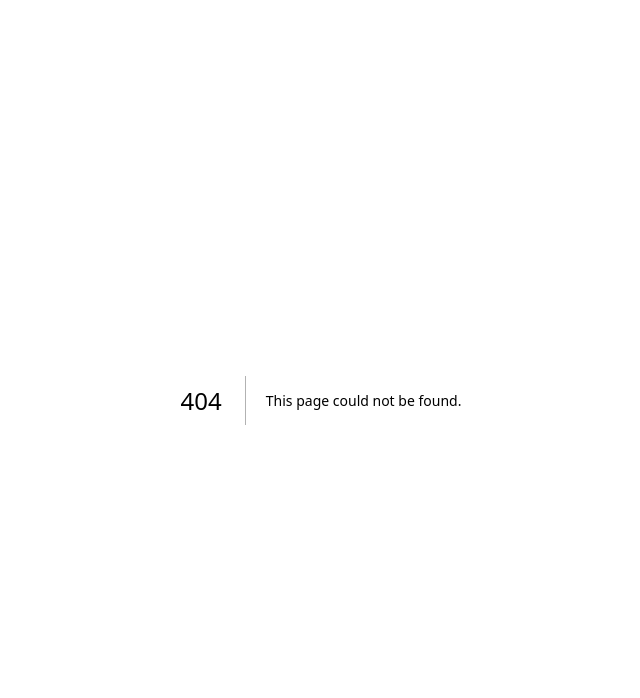
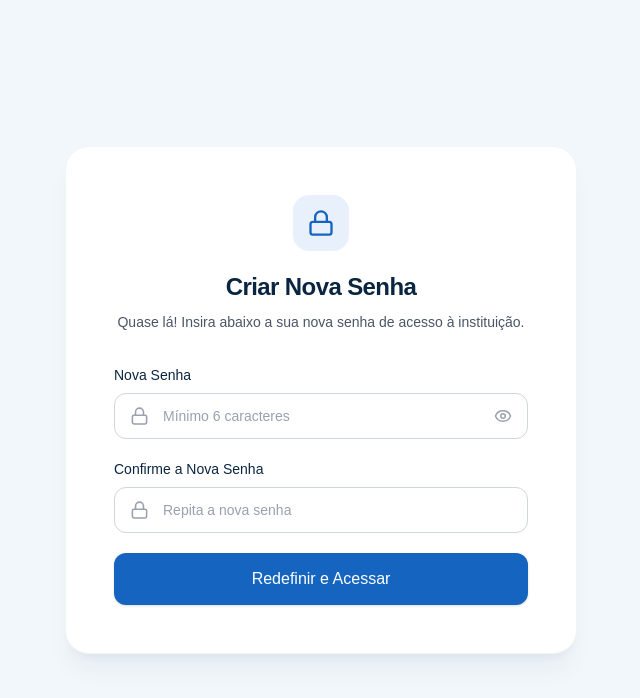
Before and after one commit to MiguelHelen/S.A.S.P.I-Sistema-de-Acompanhamento-de-Saude-para-Pessoas-Idosas-, a Next.js app: page /redefinir-senha in a window 1280 px wide. Before the commit this address had no page. Shown: the top 698 px of the page, without its empty margins (319-959 px from the left). Built offline with nearby package versions, Linux system fonts and the light colour scheme; no server answers.

Commit message:
feat(frontend): cria tela de definicao de nova senha via token

```diff
--- /dev/null
+++ b/src/app/redefinir-senha/page.tsx
@@ -0,0 +1,165 @@
+"use client";
+
+import { useState, useEffect } from "react";
+import { useRouter } from "next/navigation";
+import Link from "next/link";
+import { Lock, Loader2, CheckCircle2, AlertCircle, Eye, EyeOff } from "lucide-react";
+import { createClient } from "@supabase/supabase-js";
+
+const supabaseUrl = process.env.NEXT_PUBLIC_SUPABASE_URL || "";
+const supabaseKey = process.env.NEXT_PUBLIC_SUPABASE_ANON_KEY || "";
+const supabase = createClient(supabaseUrl, supabaseKey);
+
+export default function RedefinirSenha() {
+  const router = useRouter();
+
+  const [senha, setSenha] = useState("");
+  const [confirmarSenha, setConfirmarSenha] = useState("");
+  const [mostrarSenha, setMostrarSenha] = useState(false);
+  const [loading, setLoading] = useState(false);
+  const [sucesso, setSucesso] = useState(false);
+  const [erro, setErro] = useState("");
+
+  // O Supabase Auth intercepta o token na URL e loga o usuário automaticamente se o link for válido.
+  useEffect(() => {
+    const hash = window.location.hash;
+    if (hash && hash.includes("error_description")) {
+      const params = new URLSearchParams(hash.substring(1));
+      const errMsg = params.get("error_description");
+      if (errMsg) setErro("Link inválido ou expirado. Por favor, solicite um novo e-mail de recuperação.");
+    }
+  }, []);
+
+  async function handleReset(e: React.FormEvent) {
+    e.preventDefault();
+    setErro("");
+
+    if (senha.length < 6) {
+      setErro("A senha deve ter no mínimo 6 caracteres.");
+      return;
+    }
+
+    if (senha !== confirmarSenha) {
+      setErro("As senhas informadas não coincidem.");
+      return;
+    }
+
+    setLoading(true);
+
+    try {
+      const { error } = await supabase.auth.updateUser({
+        password: senha
+      });
+
+      if (error) {
+        throw new Error(error.message);
+      }
+
+      setSucesso(true);
+      // Remove a sessão do usuário temporário para obrigá-lo a fazer login com a nova senha
+      await supabase.auth.signOut();
+
+      setTimeout(() => {
+        router.push("/login");
+      }, 3000);
+
+    } catch (err: any) {
+      setErro(err.message || "Erro ao atualizar a senha. O link pode ter expirado.");
+    } finally {
+      setLoading(false);
+    }
+  }
+
+  return (
+    <main className="min-h-screen bg-[#F2F7FB] px-4 py-8 md:px-8">
+      <div className="mx-auto flex min-h-[calc(100vh-4rem)] max-w-lg items-center justify-center">
+        <div className="w-full rounded-3xl border border-gray-100 bg-white p-8 shadow-xl shadow-blue-950/5 sm:p-12">
+
+          <div className="text-center">
+            <div className="mx-auto flex h-14 w-14 items-center justify-center rounded-2xl bg-[#E8F1FB] text-[#1565C0]">
+              <Lock size={28} />
+            </div>
+            <h1 className="mt-5 text-2xl font-bold tracking-tight text-[#0A2540]">
+              Criar Nova Senha
+            </h1>
+            <p className="mt-2 text-sm leading-relaxed text-gray-600">
+              Quase lá! Insira abaixo a sua nova senha de acesso à instituição.
+            </p>
+          </div>
+
+          {sucesso ? (
+            <div className="mt-8 rounded-2xl border border-emerald-200 bg-emerald-50 p-6 text-center">
+              <CheckCircle2 size={32} className="mx-auto text-emerald-600" />
+              <h2 className="mt-4 font-semibold text-emerald-800">Senha atualizada com sucesso!</h2>
+              <p className="mt-2 text-sm leading-relaxed text-emerald-700">
+                Você será redirecionado para a tela de login em instantes.
+              </p>
+              <Link href="/login" className="mt-4 inline-block text-sm font-medium text-[#1565C0] hover:underline">
+                Ir para o Login agora
+              </Link>
+            </div>
+          ) : (
+            <form onSubmit={handleReset} className="mt-8 space-y-5">
+              {erro && (
+                <div className="flex items-center gap-3 rounded-xl bg-red-50 p-4 text-red-700">
+                  <AlertCircle size={20} className="shrink-0 text-red-600" />
+                  <p className="text-sm font-medium">{erro}</p>
+                </div>
+              )}
+
+              <div>
+                <label htmlFor="novaSenha" className="mb-2 block text-sm font-medium text-[#0A2540]">Nova Senha</label>
+                <div className="relative">
+                  <Lock size={19} className="absolute left-4 top-1/2 -translate-y-1/2 text-gray-400" />
+                  <input
+                    id="novaSenha"
+                    type={mostrarSenha ? "text" : "password"}
+                    required
+                    minLength={6}
+                    value={senha}
+                    onChange={(e) => setSenha(e.target.value)}
+                    placeholder="Mínimo 6 caracteres"
+                    className="w-full rounded-xl border border-gray-300 bg-white py-3 pl-12 pr-12 text-sm text-gray-800 placeholder:text-gray-400 outline-none transition focus:border-[#1565C0] focus:ring-4 focus:ring-[#1565C0]/10"
+                  />
+                  <button
+                    type="button"
+                    onClick={() => setMostrarSenha(!mostrarSenha)}
+                    className="absolute right-4 top-1/2 -translate-y-1/2 text-gray-400 hover:text-[#0A2540] transition"
+                  >
+                    {mostrarSenha ? <EyeOff size={18} /> : <Eye size={18} />}
+                  </button>
+                </div>
+              </div>
+
+              <div>
+                <label htmlFor="confirmaSenha" className="mb-2 block text-sm font-medium text-[#0A2540]">Confirme a Nova Senha</label>
+                <div className="relative">
+                  <Lock size={19} className="absolute left-4 top-1/2 -translate-y-1/2 text-gray-400" />
+                  <input
+                    id="confirmaSenha"
+                    type={mostrarSenha ? "text" : "password"}
+                    required
+                    minLength={6}
+                    value={confirmarSenha}
+                    onChange={(e) => setConfirmarSenha(e.target.value)}
+                    placeholder="Repita a nova senha"
+                    className="w-full rounded-xl border border-gray-300 bg-white py-3 pl-12 pr-12 text-sm text-gray-800 placeholder:text-gray-400 outline-none transition focus:border-[#1565C0] focus:ring-4 focus:ring-[#1565C0]/10"
+                  />
+                </div>
+              </div>
+
+              <button
+                type="submit"
+                disabled={loading}
+                className="flex w-full items-center justify-center gap-2 rounded-xl bg-[#1565C0] px-5 py-3.5 font-medium text-white shadow-sm transition hover:-translate-y-0.5 hover:bg-[#0A2540] hover:shadow-md disabled:cursor-not-allowed disabled:opacity-70 disabled:hover:translate-y-0"
+              >
+                {loading ? <Loader2 size={20} className="animate-spin" /> : "Redefinir e Acessar"}
+              </button>
+            </form>
+          )}
+
+        </div>
+      </div>
+    </main>
+  );
+}
```
